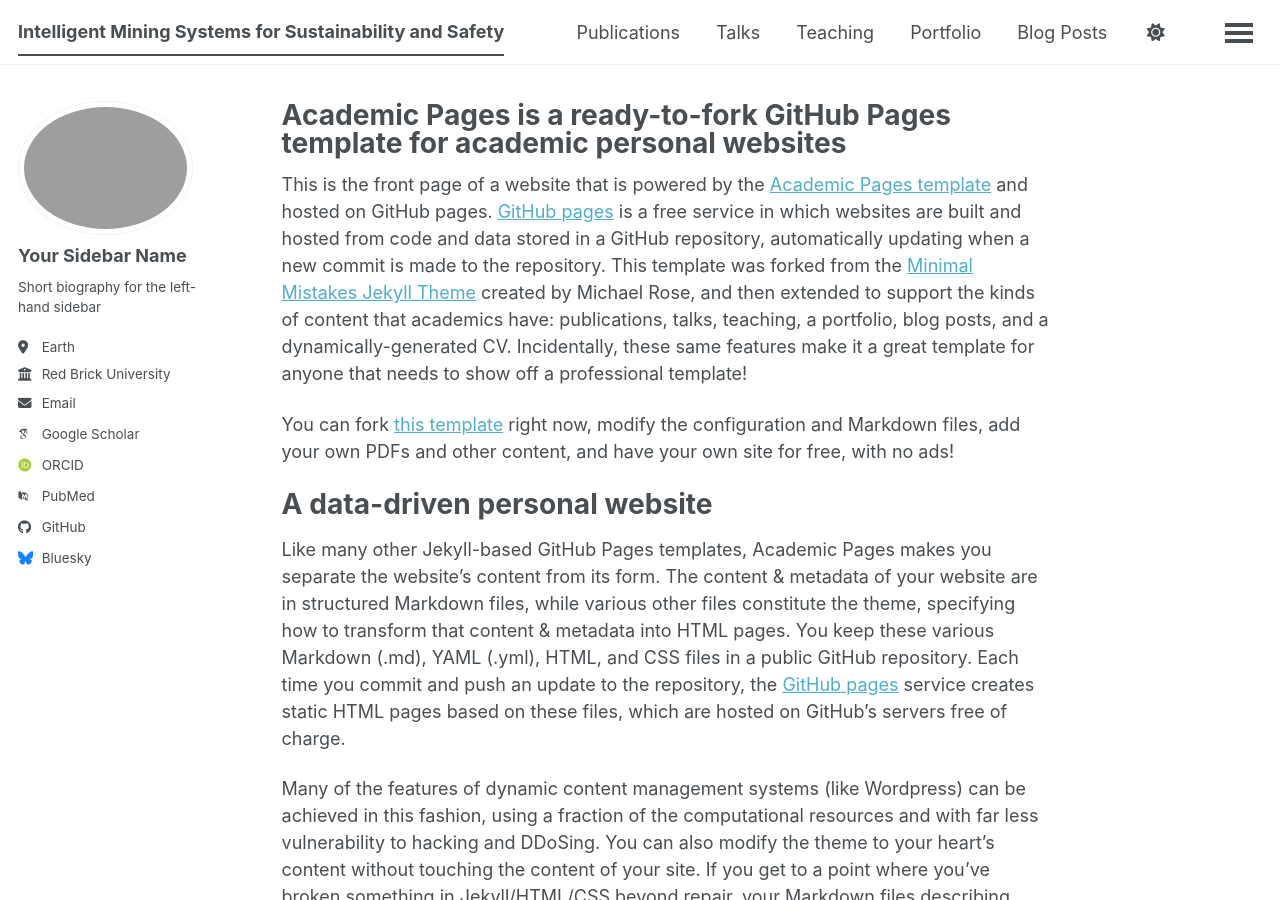
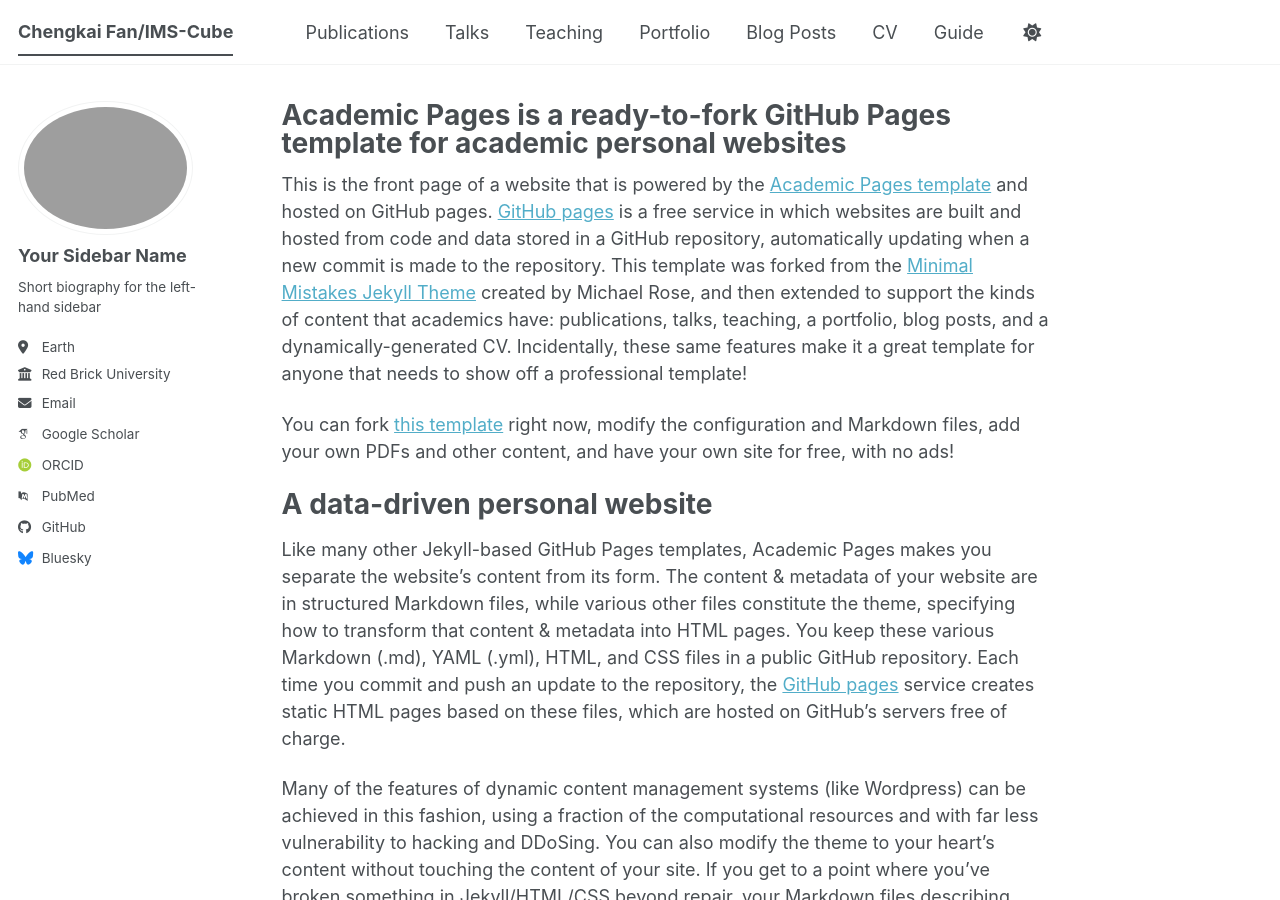
Before and after one commit to chengkaifan76/chengkai-fan.github.io, a Jekyll site: the page built from _pages/about.md, in a window 1280 px wide and 900 px high. Built offline with Jekyll 4.4.1, drawn with Linux system fonts in a browser that asks for light colours; some web fonts are replaced; a script bundle is joined from its source files by our own code; library files that are not in the unit come from our copies.

Commit message:
Update _config.yml

```diff
--- a/_config.yml
+++ b/_config.yml
@@ -9,7 +9,7 @@
 # Basic Site Settings
 locale                   : "en-US"
 site_theme               : "default" # The available themes options are "default", "air", "sunrise", "mint", "dirt" and "contrast"
-title                    : "Intelligent Mining Systems for Sustainability and Safety"
+title                    : "Chengkai Fan/IMS-Cube"
 title_separator          : "-"
 name                     : &name "Chengkai Fan"
 description              : &description "Your Name's academic portfolio"   # Update this with a general description of your site, this is the default if not overridden by a page
```
